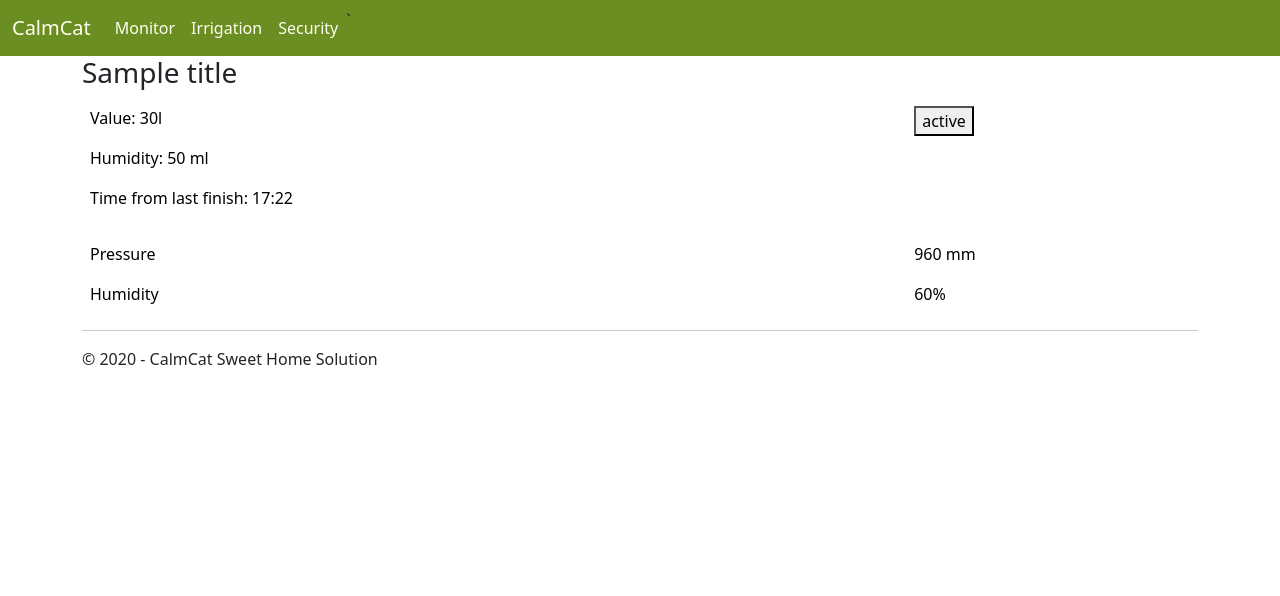
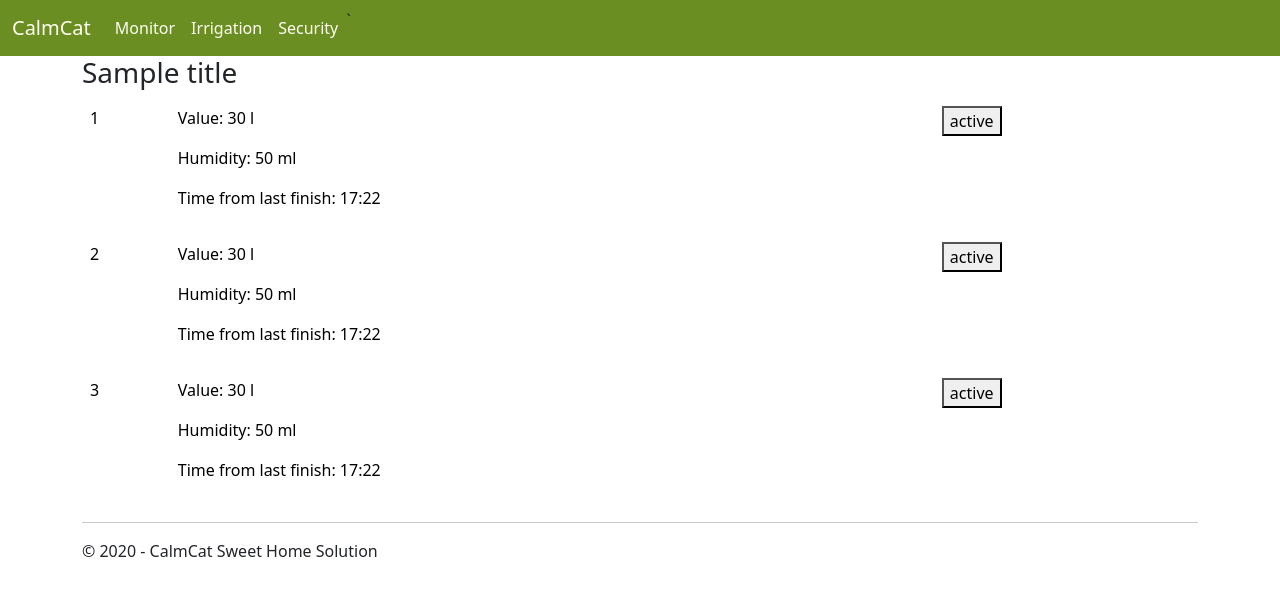
Before and after one commit to frublev/SweetHomeSolution, a Flask app: template Irrigation/templates/irrigation.html in a window 1280 px wide. Shown: the top 596 px of the page. Run offline with Flask 3, Linux system fonts and the light colour scheme; the template is opened without the code that fills it: most values are stand-ins (such as "Sample title", 1, 10 or a date in 2020).

Commit message:
Valves added

```diff
--- a/Irrigation/templates/irrigation.html
+++ b/Irrigation/templates/irrigation.html
@@ -6,21 +6,34 @@
 <table class="table table-borderless">
   <tbody>
     <tr>
+      <td><p>1</p></td>
       <td>
-          <p>Value: 30l</p>
+          <p>Value: 30 l</p>
           <p>Humidity: 50 ml</p>
           <p>Time from last finish: 17:22</p>
       </td>
-      <td><button onclick="postData('http://192.168.0.103:5000/irrigation', { valve: 1 })" id="valve1" class="{{ button }}">{{ valve_status }}</button>
+      <td><button onclick="postData('http://192.168.0.103:5000/irrigation', { valve: 1 })" id="valve1" class="{{ button1 }}">{{ valve_status1 }}</button>
       </td>
     </tr>
     <tr>
-      <td>Pressure</td>
-      <td>960 mm</td>
+      <td><p>2</p></td>
+      <td>
+          <p>Value: 30 l</p>
+          <p>Humidity: 50 ml</p>
+          <p>Time from last finish: 17:22</p>
+      </td>
+      <td><button onclick="postData('http://192.168.0.103:5000/irrigation', { valve: 2 })" id="valve2" class="{{ button2 }}">{{ valve_status2 }}</button>
+      </td>
     </tr>
     <tr>
-      <td>Humidity</td>
-      <td>60%</td>
+      <td><p>3</p></td>
+      <td>
+          <p>Value: 30 l</p>
+          <p>Humidity: 50 ml</p>
+          <p>Time from last finish: 17:22</p>
+      </td>
+      <td><button onclick="postData('http://192.168.0.103:5000/irrigation', { valve: 3 })" id="valve3" class="{{ button2 }}">{{ valve_status3 }}</button>
+      </td>
     </tr>
   </tbody>
 </table>
@@ -32,19 +45,24 @@
       headers: {'Content-Type': 'application/json'},
       body: JSON.stringify(data)
     });
-    let inner_text = await response.json();
-    button_class(inner_text.button_class);
-    inner(inner_text.button_status);
+    let valve_status = await response.json();
+    button_class_text(valve_status.fn);
   return;
   }
 
-  function button_class(button) {
-    document.getElementById("valve1").className = button;
+  function button_class_text(text) {
+    for (let i = 1; i < 4; i++) {
+      let valve = "valve" + i
+      if (text[i-1] == "f") {
+        document.getElementById(valve).className = 'btn btn-success';
+        document.getElementById(valve).innerText = 'off';
+      } else {
+        document.getElementById(valve).className = 'btn btn-danger';
+        document.getElementById(valve).innerText = 'on';
+      }
+    }
   }
 
-  function inner(text) {
-    document.getElementById("valve1").innerText = text;
-  }
 </script>
 
 {% endblock %}
--- a/Irrigation/views.py
+++ b/Irrigation/views.py
@@ -36,43 +36,40 @@ def irrigation():
     response = get(url_ard)
     response = response.text
     print(response)
-    valve_status = response.find('turned off')
-    print(valve_status)
 
     if request.method == 'POST':
         request_data = request.get_json()
         valve = int(request_data['valve'])
-        if valve_status > 1:
-            response = get(url_ard + 'digital_pin=7&pin_high')
+        pin = 7 - valve + 1
+        print(pin)
+        if response[valve-1] == 'f':
+            response = get(url_ard + f'digital_pin={pin}&pin_high')
         else:
-            response = get(url_ard + 'digital_pin=7&pin_low')
+            response = get(url_ard + f'digital_pin={pin}&pin_low')
         response = response.text
-        print(response)
-        valve_status = response.find('turned off')
-        if valve_status > -1:
-            js_json = {
-                'button_status': 'off',
-                'button_class': 'btn btn-success'
-            }
-        else:
-            js_json = {
-                'button_status': 'on',
-                'button_class': 'btn btn-danger'
-            }
+        js_json = {'fn': response}
         return jsonify(js_json)
 
     else:
-        if valve_status > -1:
-            button_status = 'off'
-            button = 'btn btn-success'
-        else:
-            button_status = 'on'
-            button = 'btn btn-danger'
-        print(button_status)
+        button = []
+        valve_status = []
+        for i in range(7):
+            if response[i] == 'f':
+                print(i)
+                valve_status.append('off')
+                button.append('btn btn-success')
+            else:
+                valve_status.append('on')
+                button.append('btn btn-danger')
         return render_template(
             'irrigation.html',
             title='Irrigation System',
             year=datetime.now().year,
-            button=button,
-            valve_status=button_status
+            button1=button[0],
+            valve_status1=valve_status[0],
+            button2=button[1],
+            valve_status2=valve_status[1],
+            button3=button[2],
+            valve_status3=valve_status[2],
+
         )
```
Also changed, not shown: 1 other file.
